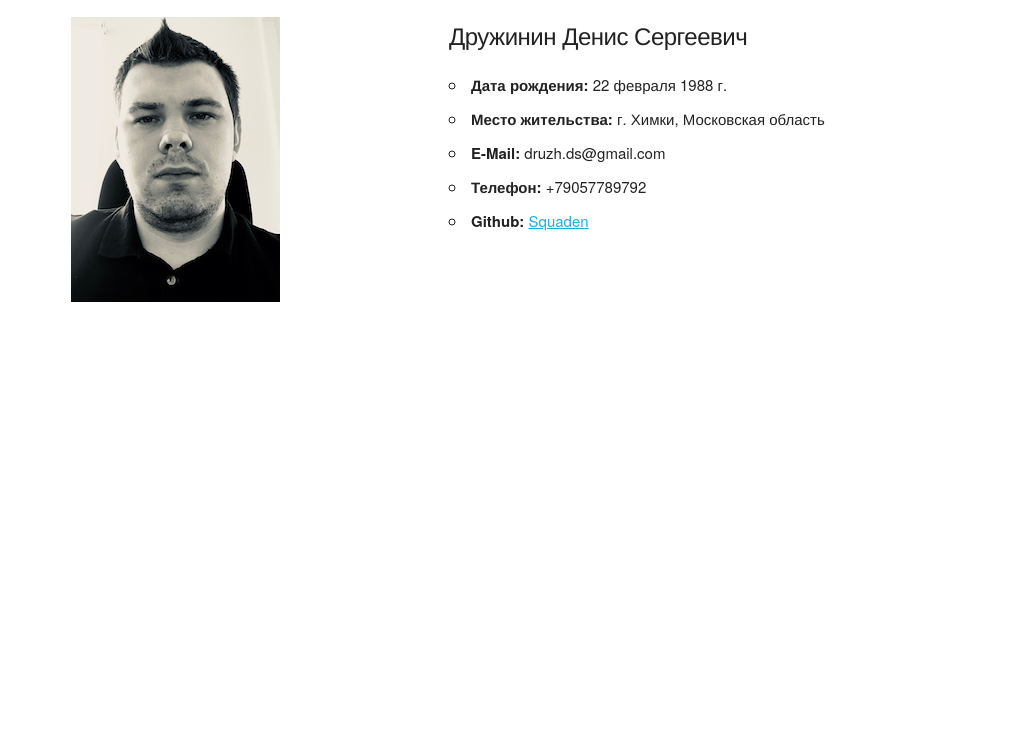
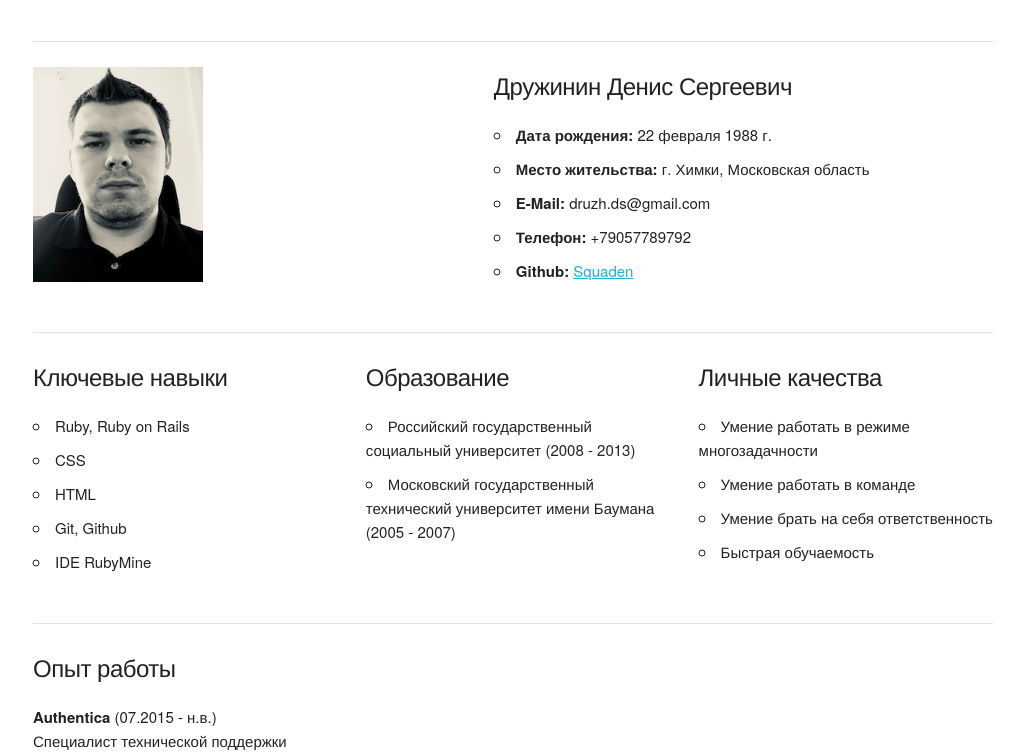
Before and after one commit to squaden/cv, a plain HTML site: page index.html in a window 1280 px wide. Shown: the part 44-800 px from the top of the page, without its empty margins (127-1150 px from the left). Drawn offline with Linux system fonts and the light colour scheme.

Commit message:
Initial version

```diff
--- a/index.html
+++ b/index.html
@@ -1,23 +1,33 @@
 <!DOCTYPE html>
-<html lang="ru">
+<html lang='ru'>
 <head>
-  <meta charset="UTF-8">
+  <meta charset='UTF-8'>
   <title>Дружинин Денис Сергеевич</title>
   <link
-    href='https://fonts.googleapis.com/css?family=PT+Sans+Narrow:400,700&subset=latin,cyrillic'
+    href='https://fonts.googleapis.com/css?family=Open+Sans&display=swap'
     rel='stylesheet' type='text/css'>
-  <link rel="stylesheet" href="css/normalize.css">
-  <link rel="stylesheet" href="css/skeleton.css">
-  <link rel="stylesheet" href="css/custom.css">
+  <link rel='stylesheet' href='css/normalize.css'>
+  <link rel='stylesheet' href='css/skeleton.css'>
 </head>
 <body>
-  <div class="container">
-   <div>
-      <h4 style="text-align:center">Ruby on Rails разработчик</h4>
-   </div>
-
-    <div class="row">
-      <div class="seven columns u-pull-right">
+  <div class='container'>
+    <h4 style='text-align:center'>Ruby on Rails разработчик</h4>
+    <table class="u-full-width">
+      <thead>
+        <tr>
+          <th></th>
+        </tr>
+      </thead>
+      <tbody>
+      </tbody>
+    </table>
+  </div>
+  <div class='container'>
+    <div class='one-half column value'>
+      <img src='images/iam.png' width='170' height='215'>
+    </div>
+    <div class='row'>
+      <div class='one-half column value'>
         <h5>Дружинин Денис Сергеевич</h5>
         <ul>
         <li><b>Дата рождения:</b> 22 февраля 1988 г.</li>
@@ -25,13 +35,64 @@
         <li><b>E-Mail:</b> druzh.ds@gmail.com</li>
         <li><b>Телефон:</b> +79057789792</li>
         <li><b>Github:</b>
-          <a class="link" href='https://github.com/squaden'>Squaden</a></li>
+          <a class='link' href='https://github.com/squaden'>Squaden</a></li>
         </ul>
       </div>
-      <div class="one column category">
-          <img src="images/iam.png">
-      </div>
     </div>
+    <table class="u-full-width">
+      <thead>
+        <tr>
+          <th></th>
+        </tr>
+      </thead>
+      <tbody>
+      </tbody>
+    </table>
+  </div>
+  <div class='container'>
+    <div class='one-third column value'>
+      <h5>Ключевые навыки</h5>
+      <ul>
+        <li>Ruby, Ruby on Rails</li>
+        <li>CSS</li>
+        <li>HTML</li>
+        <li>Git, Github</li>
+        <li>IDE RubyMine</li>
+      </ul>
+    </div>
+    <div class='one-third column value'>
+      <h5>Образование</h5>
+      <ul>
+        <li>Российский государственный социальный университет (2008 - 2013)</li>
+        <li>Московский государственный технический университет имени Баумана (2005 -
+          2007)</li>
+      </ul>
+    </div>
+    <div class='one-third column value'>
+      <h5>Личные качества</h5>
+      <ul>
+        <li>Умение работать в режиме многозадачности</li>
+        <li>Умение работать в команде</li>
+        <li>Умение брать на себя ответственность</li>
+        <li>Быстрая обучаемость</li>
+      </ul>
+    </div>
+    <table class="u-full-width">
+      <thead>
+        <tr>
+          <th></th>
+        </tr>
+      </thead>
+      <tbody>
+      </tbody>
+    </table>
+  </div>
+  <div class='container'>
+      <h5>Опыт работы</h5>
+    <p><b>Authentica</b> (07.2015 - н.в.)<br>Специалист технической поддержки</p>
+    <p><b>ОнЛайн Трейд</b> (08.2014 - 04.2015)<br>Менеджер по работе с клиентами</p>
+    <p><b>Маркетинг к деньгам</b> (09.2013 - 08.2014)<br>Контент-менеджер</p>
+    <p><b>Pro.m</b> (08.2008 - 08.2013)<br>Менеджер по рекламе и маркетингу</p>
   </div>
 </body>
 </html>
```
